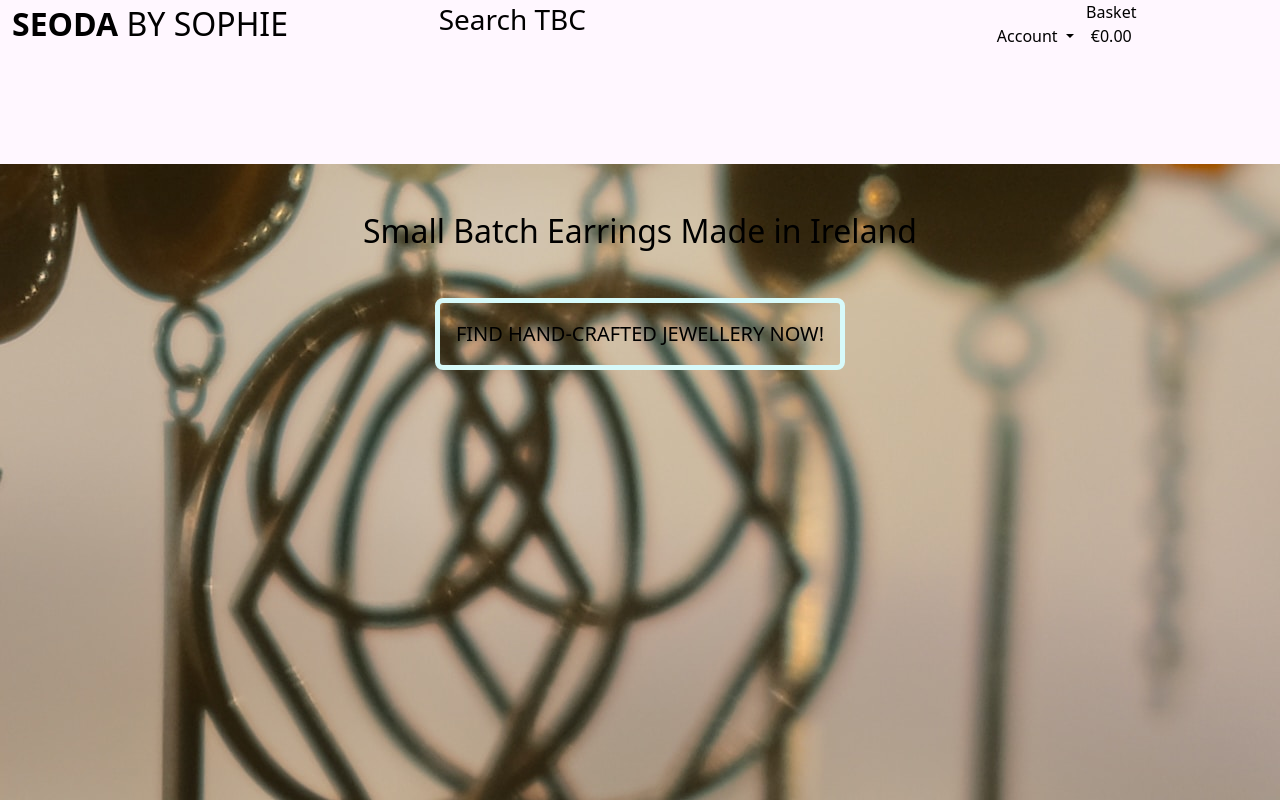
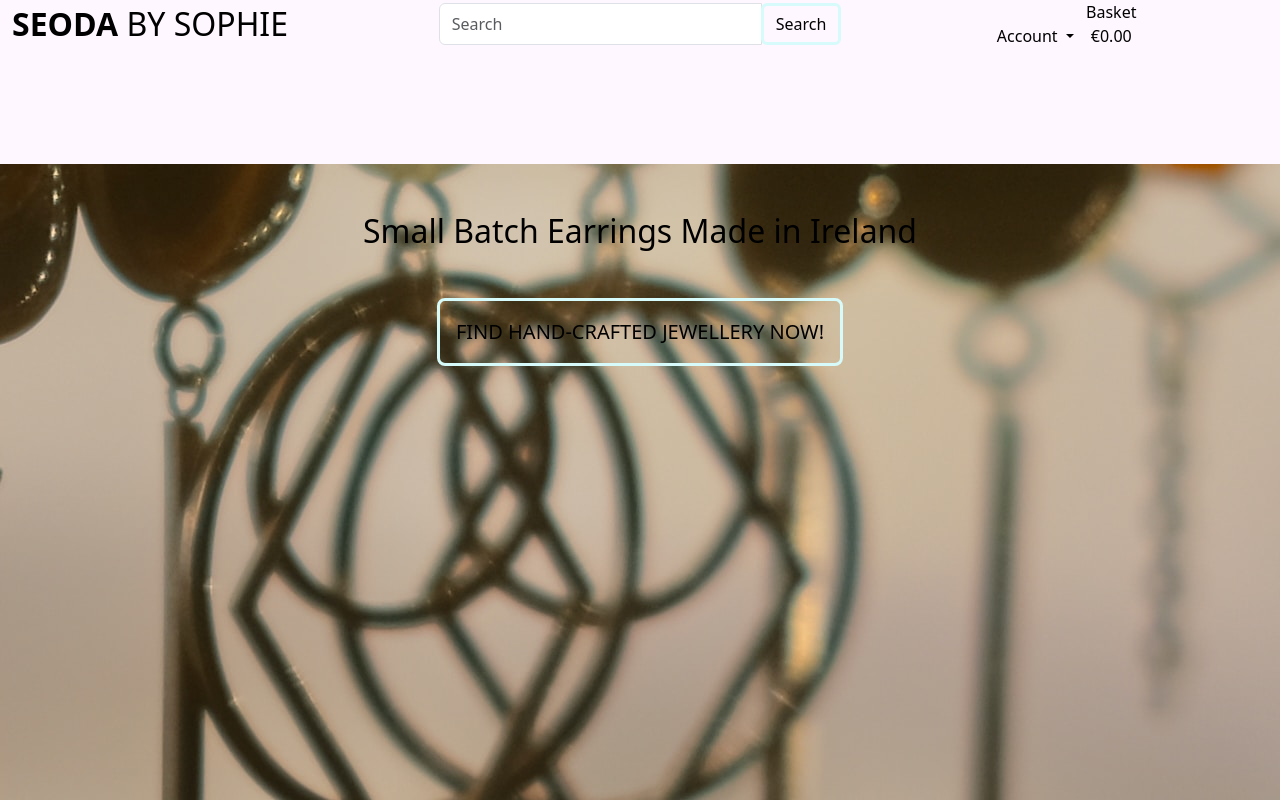
Before and after one commit to eosull/Seoda-By-Sophie, a Django app: page / in a window 1280 px wide. Run offline with Django 4.2, Linux system fonts and the light colour scheme.

Commit message:
feat: add search bar to header

```diff
--- a/home/templates/home/index.html
+++ b/home/templates/home/index.html
@@ -17,7 +17,7 @@
                 <h2>Small Batch Earrings Made in Ireland</h2>
                 <div class="my-5">
                     <h2>
-                        <a class="btn btn-outline-primary shop-now-button btn-lg text-logo py-3">Find Hand-Crafted Jewellery Now!</a>
+                        <a class="btn btn-outline-primary border-blue site-button-primary btn-lg text-logo py-3">Find Hand-Crafted Jewellery Now!</a>
                     </h2>
                 </div>
             </div>
--- a/static/css/base.css
+++ b/static/css/base.css
@@ -24,6 +24,10 @@ header {
     text-transform: uppercase;
 }
 
+.border-blue {
+    border: 3px solid var(--blue) !important;
+}
+
 /* Header Styling */
 .main-logo-link {
     width: fit-content;
@@ -31,13 +35,11 @@ header {
 
 /* Landing Page Styling */
 
-.shop-now-button {
+.site-button-primary {
     color: var(--black);
-    border-width: 5px;
-    border-color: var(--blue);
 }
 
-.shop-now-button:hover {
+.site-button-primary:hover {
     background-color: var(--blue);
     color: black;
     border-color: var(--blue);
--- a/templates/base.html
+++ b/templates/base.html
@@ -38,7 +38,18 @@
           <a href="{% url 'home' %}" class="nav-link main-logo-link">
             <h2 class="my-0 text-logo main-logo-link"><strong>Seoda</strong> By Sophie</h2></a>
         </div>
-        <div class="col-12 col-lg-4 my-auto py-1 py-lg-0"><h3>Search TBC</h3></div>
+        <div class="col-12 col-lg-4 my-auto py-1 py-lg-0">
+          <form action="" method="GET">
+            <div class="input-group w-100">
+              <input class="form-control" type="text" name="q" placeholder="Search">
+              <div class="form-control-append">
+                <button class="form-control border-blue btn site-button-primary" type="submit">
+                  Search
+                </button>
+              </div>
+            </div>
+          </form>
+        </div>
         <div class="col-12 col-lg-4 my-auto py-1 py-lg-0">
           <ul class="list-inline list-unstyled text-center text-lg-right my-0">
             <li class="list-inline-item dropdown">
```
